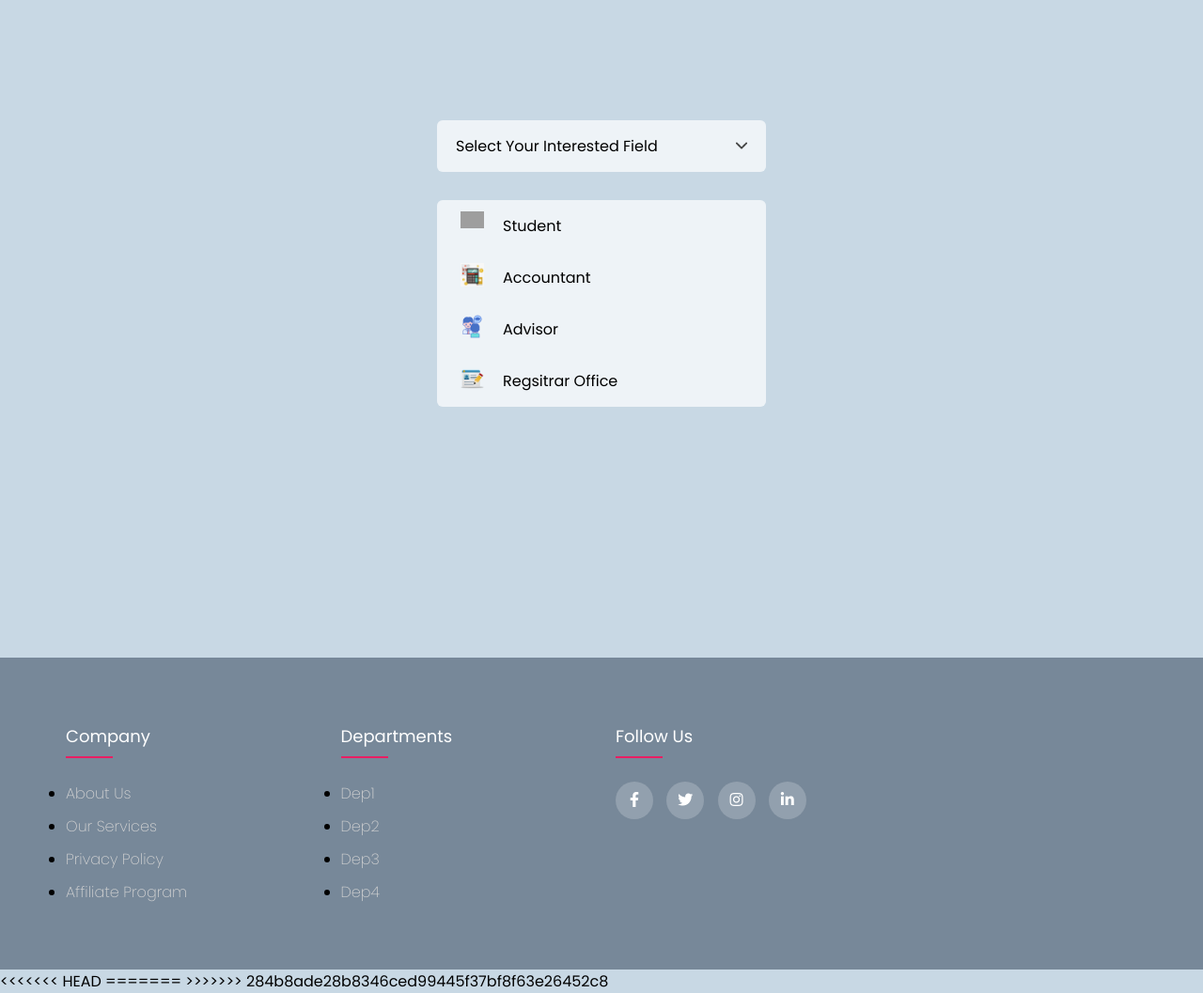
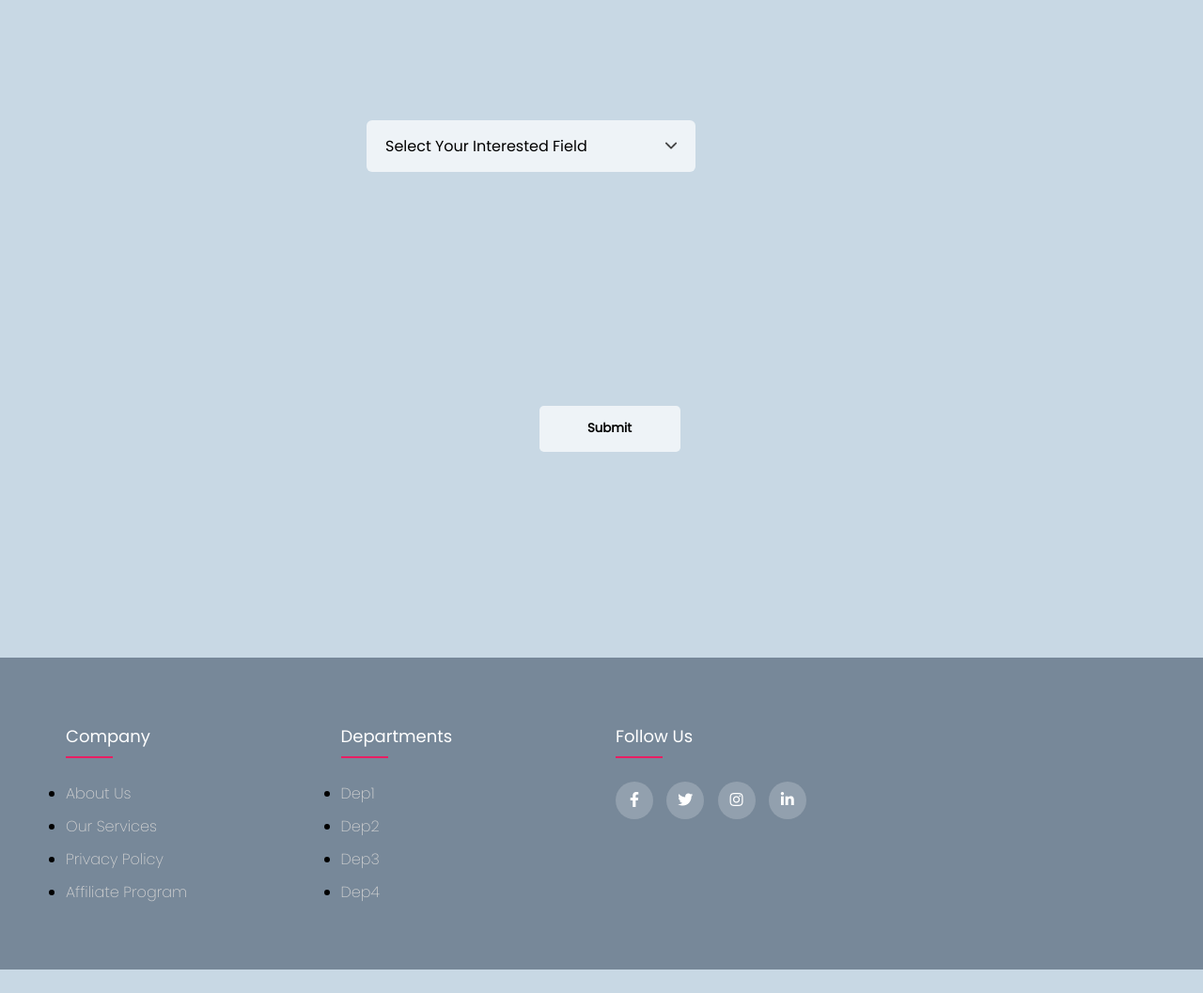
Before and after one commit to arnobm97/courseRegSystem, a PHP site: page /login.php in a window 1280 px wide. Shown: the part 120-1177 px from the top of the page at 94% size. After the commit the page ends 1152 px from the top, so only its background shows below. Run offline with PHP 8.4, Linux system fonts and the light colour scheme; grey boxes are pictures that could not be loaded.

Commit message:
login page finished

```diff
--- a/css/style.css
+++ b/css/style.css
@@ -320,6 +320,7 @@
 }
 #selectField img{
     width: 12px;
+    transition: transform 0.5s;
 }
 #list{
     width: 100%;
@@ -345,6 +346,39 @@
 .options:hover{
     background:rgba(255,255,255,0.7) ;
 }
+.hide{
+    visibility: hidden;
+}
+.rotate{
+    transform: rotate(180deg);
+
+}
+.submit-btn{
+    width: 150px;
+	background-color: rgba(255,255,255,0.7);
+	border: none;
+	outline: none;
+	height: 49px;
+	border-radius: 0.3rem;
+	/* display: block; */
+	color: #fff;
+	font-weight: 600;
+	margin: 10px 0;
+	cursor: pointer;
+	transition: 0.5s;
+    color: black;
+    position: relative;
+    top: 22%;
+    right: 13%;
+}
+.submit-btn.transparent:hover {
+	background-color: white;
+	color: #2b6777;
+}
+
+.submit-btn:hover {
+	background-color: #52ab98;
+}
 /*responsive*/
 @media(max-width: 767px){
     .footer-col{
--- a/login.php
+++ b/login.php
@@ -6,9 +6,9 @@
     <div class="selector">
         <div id="selectField">
             <p id="selectText">Select Your Interested Field</p>
-            <img src="media/images/arrow.png" >
+            <img src="media/images/arrow.png" id ="arrowicon" >
         </div>
-        <ul id="list">
+        <ul id="list" class="hide">
             <li class="options">
             <img src="media/images/student1.png" >
                 <p>Student</p>
@@ -27,23 +27,27 @@
             </li>
         </ul>
     </div>
+    <button class="submit-btn">Submit</button>
 </div>
 <script>
     var selectField= document.getElementById("selectField");
     var selectText= document.getElementById("selectText");
     var options= document.getElementsByClassName("options");
+    var list= document.getElementById("list");
+    var arrowicon= document.getElementById("arrowicon");
 
+    selectField.onclick= function(){
+        list.classList.toggle("hide");
+        arrowicon.classList.toggle("rotate");
+    }
     for(option of options){
         option.onclick = function(){
             selectText.innerHTML = this.textContent;
+            list.classList.toggle("hide");
+            arrowicon.classList.toggle("rotate");
         }
     }
 </script>
 <?php
     include "includes/footer.php";
 ?>
-<<<<<<< HEAD
-=======
-
-
->>>>>>> 284b8ade28b8346ced99445f37bf8f63e26452c8
```
